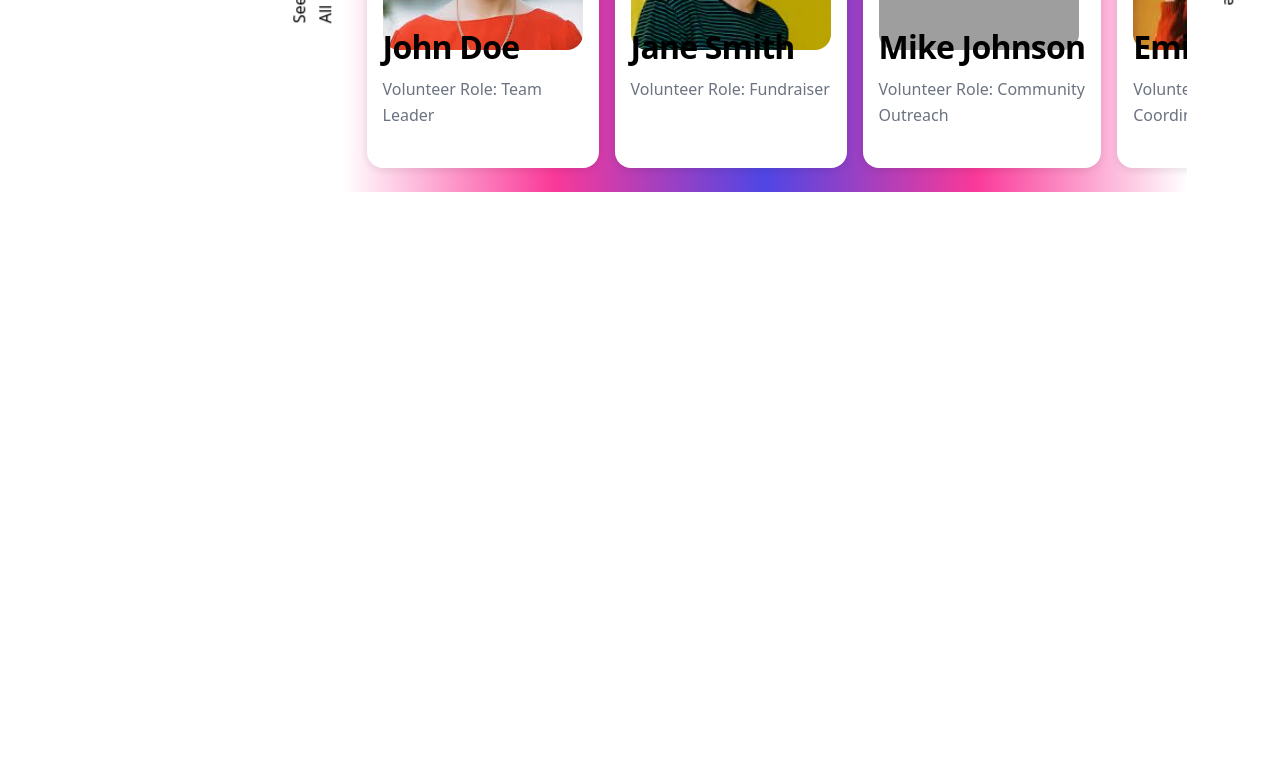
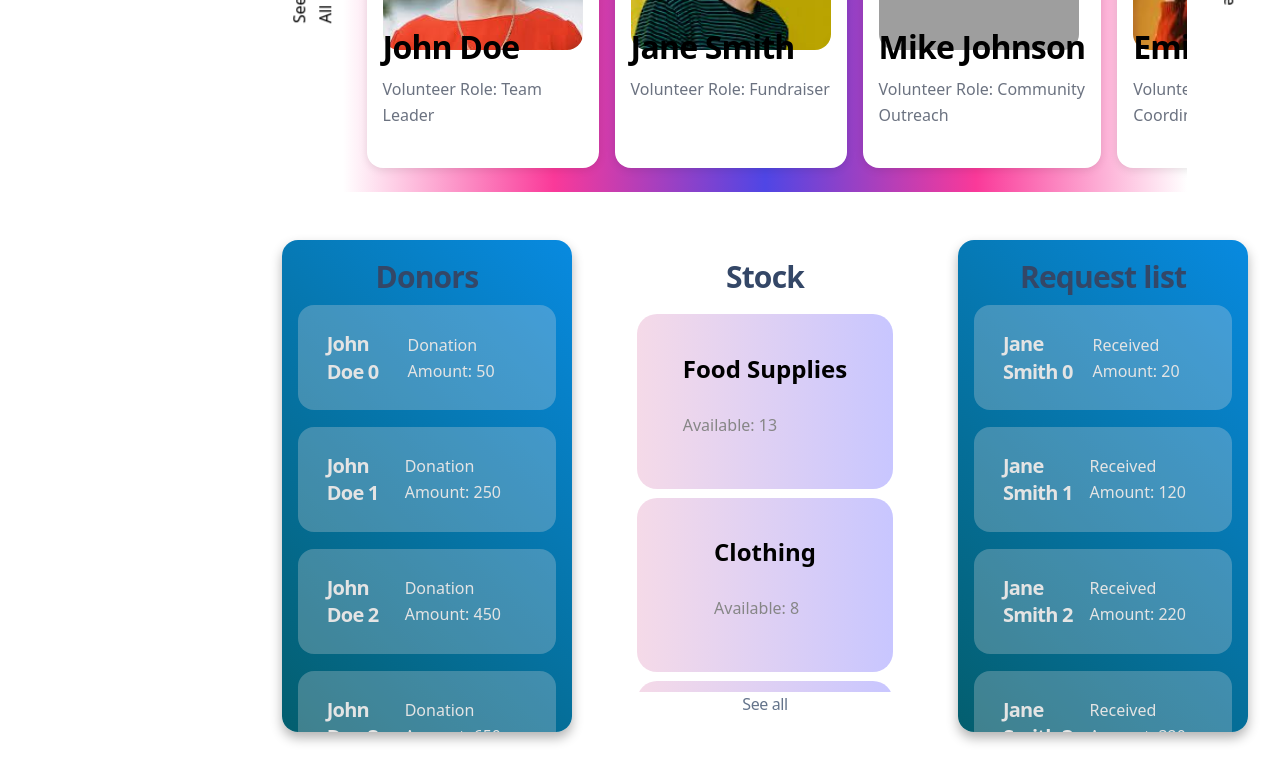
Before and after one commit to fahimratul/DBMS, a Flask app: page /admin in a window 1280 px wide. Shown: the part 1021-1785 px from the top of the page. Before the commit the page ends 1213 px from the top, so only its background shows below. Run offline with Flask 3, Linux system fonts and the light colour scheme; some libraries are stand-ins or nearby versions; grey boxes are pictures that could not be loaded.

Commit message:
admin done

```diff
--- a/static/CSS/admin/admin.css
+++ b/static/CSS/admin/admin.css
@@ -487,3 +487,147 @@ color: #64748b;
   object-position: top center;
   border-radius: 1rem;
 }
+
+.recipient-section {
+  display: flex;
+  flex-direction: column;
+  align-items: center;
+  justify-content:flex-start;
+  width: 30%;
+  overflow-y: auto;
+  padding: 1rem;
+  background: transparent;
+  border-radius: 1rem;
+  box-shadow: 0 6px 12px rgba(0, 0, 0, 0.3);
+  background: linear-gradient(45deg, #035e6e, #088ae0);
+  scrollbar-width: none;
+}
+.recipient-section a{
+  text-decoration: none;
+  color: #ffffff;
+  font-weight: 600;
+  font-size: 1rem;
+}
+
+.recipient-item {
+  display: flex;
+  flex-direction: row;
+  align-items: center;
+  justify-content: space-between;
+  background: #e9e2e244;
+  margin-bottom: 2vh;
+  border-radius: 1rem;
+  width: 100%;
+  padding: 1rem;
+  max-height: 50vh;
+}
+.recipient-item:hover {
+  background: #ffffff;
+  transform: scale(1.02);
+  transition: all 0.2s ease-in-out;
+}
+.recipient-item:hover h4,
+.recipient-item:hover p {
+  color: #000000;
+}
+.recipient-item h4{
+  font-size: 1.25rem;
+  font-weight: 600;
+  color: #e4e4e4;
+  margin: 0;
+  padding-top: 1vh;
+  padding-bottom: 1vh;
+  padding-left: 1vw;
+}
+.recipient-item p {
+  font-size: 1rem;
+  color: #e4e4e4;
+  margin: 0;
+  word-break: break-word;
+  white-space: normal;
+  max-width: 100%;
+}
+
+.stock-section {
+  display: flex;
+  flex-direction: column;
+  align-items: center;
+  justify-content: center;
+  width: 35%;
+  padding: 1rem;
+  background: transparent;
+  border-radius: 1rem;
+  overflow: visible;
+}
+.stock-section>div {
+  display: flex;
+  flex-wrap: wrap;
+  flex-direction: row;
+  align-items: flex-start;
+  justify-content: space-evenly;
+  width: 100%;
+  white-space: normal;
+  overflow-y: auto;
+  scrollbar-width: thin;
+  scroll-behavior: smooth;
+  scrollbar-color: #51f3dd #ffffff;
+  overflow-x: hidden;
+}
+
+.card {
+
+ width: 20vw;
+  height: 20vh;
+ border-radius: 20px;
+ background: linear-gradient(to right, #f5dae8, #c8c6ff);
+ position: relative;
+ padding: 1.8rem;
+ transition: 0.5s ease-out;
+ overflow: visible;
+margin-top: 1vh;
+}
+
+.card-details {
+ color: black;
+ height: 100%;
+ gap: .5em;
+ display: grid;
+ place-content: center;
+}
+
+.card-button {
+ transform: translate(-50%, 125%);
+ width: 60%;
+ border-radius: 1rem;
+ border: none;
+ background-color: #008bf8;
+ color: #fff;
+ font-size: 1rem;
+ padding: .5rem 1rem;
+ position: absolute;
+ left: 50%;
+ bottom: 0;
+ opacity: 0;
+ transition: 0.3s ease-out;
+}
+
+.text-body {
+ color: rgb(134, 134, 134);
+}
+
+/*Text*/
+.text-title {
+ font-size: 1.5em;
+ font-weight: bold;
+}
+
+/*Hover*/
+.card:hover {
+ border-color: #008bf8;
+ box-shadow: 0 4px 18px 0 rgba(0, 0, 0, 0.25);
+}
+
+.card:hover .card-button {
+ transform: translate(0%, -25%);
+ opacity: 1;
+}
--- a/templates/admin/admin.html
+++ b/templates/admin/admin.html
@@ -240,6 +240,50 @@
         </div>
       </div>
 
+      <div class="content-section">
+        <div class="recipient-section">
+
+          <h3>Donors</h3>
+          {% for i in range(5) %}
+          <div class="recipient-item">
+              <h4>John Doe {{ i }}</h4>
+              <p>Donation Amount: {{i*200+50}}</p>
+            </div>
+          {% endfor %}
+          <a href="">See all</a>
+        </div>
+
+        <div class="stock-section">
+          <h3>Stock</h3>
+          <div>
+          {% set stocks = ['Food Supplies', 'Clothing', 'Medical Supplies', 'Books', 'Toys'] %}
+          {% for stock in stocks %}
+          <div class="card">
+            <div class="card-details">
+              <p class="text-title">{{ stock }}</p>
+              <p class="text-body">Available: {{ stock | length }}</p>
+            </div>
+            <buttonc class="card-button">More Info</button>
+          </div>
+          {% endfor %}
+        </div>
+          <a href="">See all</a>
+        </div>
+
+        <div class="recipient-section">
+          <h3>Request list</h3>
+          {% for i in range(5) %}
+          <div class="recipient-item">
+              <h4>Jane Smith {{ i }}</h4>
+              <p>Received Amount: {{i*100+20}}</p>
+            </div>
+          {% endfor %}
+          <a href="">See all</a>
+        </div>
+
+
+
+      </div>
 
 
     </main>
```
